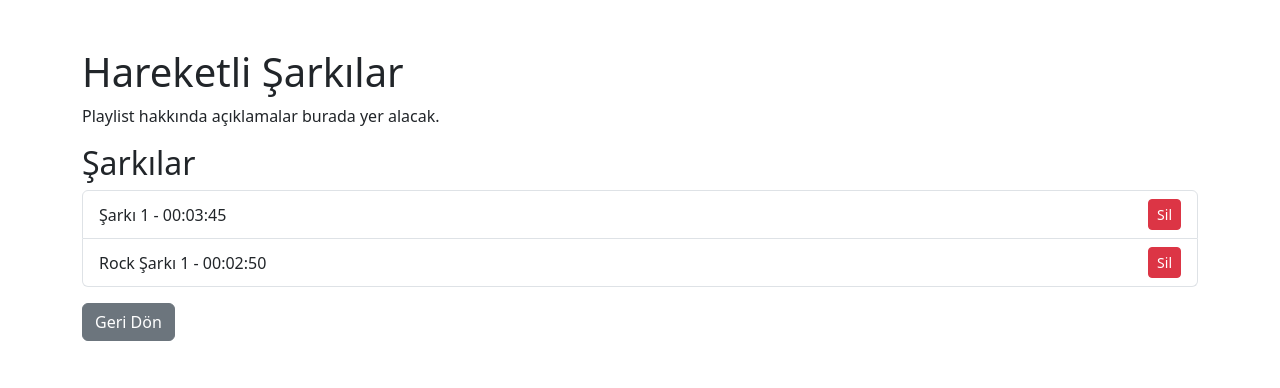
After one commit to Esforper/Spotify-DB-project, a Flask app: page /user/playlist/1 in a window 1280 px wide. The commit adds this page. Shown: the top 388 px of the page. Run offline with Flask 3, Linux system fonts and the light colour scheme.

Commit message:
playlist içerisindeki şarkıları görüntüleme eklendi

```diff
--- a/user/routes.py
+++ b/user/routes.py
@@ -3,36 +3,90 @@ from flask import Blueprint, render_template, request, redirect, url_for, flash
 user_bp = Blueprint('user', __name__, template_folder='templates')
 
 # Localde playlistleri saklamak için bir liste
-playlists = []
+Tur = [
+    {'TurID': 1, 'TurAdi': 'Pop', 'Aciklama': 'Popüler müzik'},
+    {'TurID': 2, 'TurAdi': 'Rock', 'Aciklama': 'Rock müzik'},
+]
+
+Album = [
+    {'AlbumID': 1, 'AlbumAdi': 'Favoriler', 'YayinTarihi': '2023-01-01', 'TurID': 1, 'SanatciID': 1},
+    {'AlbumID': 2, 'AlbumAdi': 'Rock Hits', 'YayinTarihi': '2023-05-10', 'TurID': 2, 'SanatciID': 2},
+]
+
+Sarki = [
+    {'SarkiID': 1, 'SarkiAdi': 'Şarkı 1', 'Sure': '00:03:45', 'YayinTarihi': '2023-01-10', 'TurID': 1, 'AlbumID': 1, 'SanatciID': 1},
+    {'SarkiID': 2, 'SarkiAdi': 'Şarkı 2', 'Sure': '00:04:10', 'YayinTarihi': '2023-01-15', 'TurID': 1, 'AlbumID': 1, 'SanatciID': 1},
+    {'SarkiID': 3, 'SarkiAdi': 'Rock Şarkı 1', 'Sure': '00:02:50', 'YayinTarihi': '2023-05-20', 'TurID': 2, 'AlbumID': 2, 'SanatciID': 2},
+    {'SarkiID': 4, 'SarkiAdi': 'Rock Şarkı 2', 'Sure': '00:03:15', 'YayinTarihi': '2023-05-25', 'TurID': 2, 'AlbumID': 2, 'SanatciID': 2},
+]
+CalmaListesi = [
+    {'CalmaListesiID': 1, 'CalmaListesiAdi': 'Hareketli Şarkılar', 'KullaniciID': 1},
+    {'CalmaListesiID': 2, 'CalmaListesiAdi': 'Yavaş Şarkılar', 'KullaniciID': 1},
+]
+CalmaListesi_Sarkilar = [
+    {'CalmaListesiSarkilarID': 1, 'CalmaListesiID': 1, 'SarkiID': 1},
+    {'CalmaListesiSarkilarID': 2, 'CalmaListesiID': 1, 'SarkiID': 3},
+    {'CalmaListesiSarkilarID': 3, 'CalmaListesiID': 2, 'SarkiID': 2},
+    {'CalmaListesiSarkilarID': 4, 'CalmaListesiID': 2, 'SarkiID': 4},
+]
+
 
 
 @user_bp.route('/home')
 def home():
-    return render_template('user/home.html', title="User library" ,playlists=playlists)
+    return render_template('user/home.html', title="User library" ,playlists=CalmaListesi)
+
+@user_bp.route('/playlist/<int:playlist_index>')
+def playlist_detail(playlist_index):
+    try:
+        playlist = CalmaListesi[playlist_index - 1]  # Adjust for zero-based index
+        song_ids = [item['SarkiID'] for item in CalmaListesi_Sarkilar if item['CalmaListesiID'] == playlist['CalmaListesiID']]
+        playlist_songs = [song for song in Sarki if song['SarkiID'] in song_ids]
+        return render_template('user/playlist_detail.html', playlist=playlist, songs=playlist_songs, playlist_index=playlist_index)
+    except IndexError:
+        flash('Hata: Playlist bulunamadı.', 'danger')
+        return redirect(url_for('user.home'))
+
+
 
 @user_bp.route('/create_playlist', methods=['GET', 'POST'])
 def create_playlist():
     if request.method == 'POST':
         playlist_name = request.form['playlistName']
         playlist_description = request.form['playlistDescription']
-        playlists.append({
-            'name': playlist_name,
-            'description': playlist_description
-        })
+        # Yeni bir playlist oluşturuyoruz
+        new_playlist = {
+            'CalmaListesiID': len(CalmaListesi) + 1,
+            'CalmaListesiAdi': playlist_name,
+            'KullaniciID': 1  # Örnek olarak, kullanıcı ID
+        }
+        CalmaListesi.append(new_playlist)
         flash('Playlist başarıyla oluşturuldu!', 'success')
         return redirect(url_for('user.home'))
     return render_template('user/create_playlist.html')
 
+
+
 @user_bp.route('/delete_playlist/<int:playlist_index>', methods=['POST'])
 def delete_playlist(playlist_index):
     try:
-        playlists.pop(playlist_index)
+        # Seçilen playlist'i listeden çıkarıyoruz
+        deleted_playlist = CalmaListesi.pop(playlist_index)
+        # Playlist silindiğinde, bu playlist'e ait tüm şarkıları da silelim
+        global CalmaListesi_Sarkilar
+        CalmaListesi_Sarkilar = [item for item in CalmaListesi_Sarkilar if item['CalmaListesiID'] != deleted_playlist['CalmaListesiID']]
         flash('Playlist başarıyla silindi!', 'success')
     except IndexError:
         flash('Hata: Playlist bulunamadı.', 'danger')
     return redirect(url_for('user.home'))
 
-
+@user_bp.route('/delete_song_from_playlist/<int:playlist_index>/<int:song_id>', methods=['POST'])
+def delete_song_from_playlist(playlist_index, song_id):
+    # Playlist'ten belirtilen şarkıyı çıkaralım
+    global CalmaListesi_Sarkilar
+    CalmaListesi_Sarkilar = [item for item in CalmaListesi_Sarkilar if not (item['CalmaListesiID'] == CalmaListesi[playlist_index]['CalmaListesiID'] and item['SarkiID'] == song_id)]
+    flash('Şarkı playlist\'ten başarıyla silindi!', 'success')
+    return redirect(url_for('user.playlist_detail', playlist_index=playlist_index))
 
 @user_bp.route('/search')
 def search():
--- /dev/null
+++ b/user/templates/user/playlist_detail.html
@@ -0,0 +1,28 @@
+{% extends 'base.html' %}
+
+{% block title %}{{ playlist['CalmaListesiAdi'] }} - Playlist{% endblock %}
+
+{% block content %}
+<div class="container my-4">
+    <h1>{{ playlist['CalmaListesiAdi'] }}</h1>
+    <p>Playlist hakkında açıklamalar burada yer alacak.</p>
+
+    <h2>Şarkılar</h2>
+    <ul class="list-group">
+        {% if songs %}
+            {% for song in songs %}
+                <li class="list-group-item d-flex justify-content-between align-items-center">
+                    {{ song['SarkiAdi'] }} - {{ song['Sure'] }}
+                    <form action="{{ url_for('user.delete_song_from_playlist', playlist_index=playlist_index, song_id=song['SarkiID']) }}" method="POST">
+                        <button type="submit" class="btn btn-danger btn-sm">Sil</button>
+                    </form>
+                </li>
+            {% endfor %}
+        {% else %}
+            <li class="list-group-item">Bu playlist'te şarkı bulunmamaktadır.</li>
+        {% endif %}
+    </ul>
+
+    <a href="{{ url_for('user.home') }}" class="btn btn-secondary mt-3">Geri Dön</a>
+</div>
+{% endblock %}
```
Also changed, not shown: user/templates/user/home.html (+13 -6 lines).
